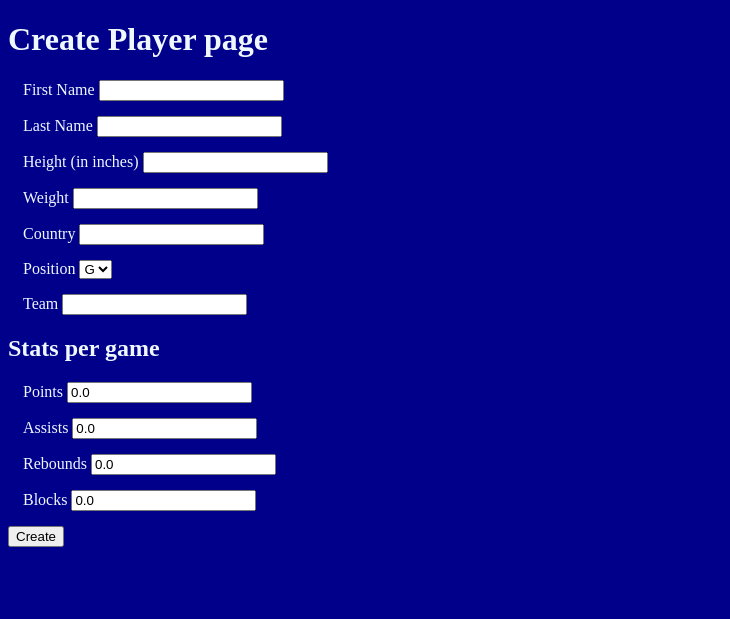
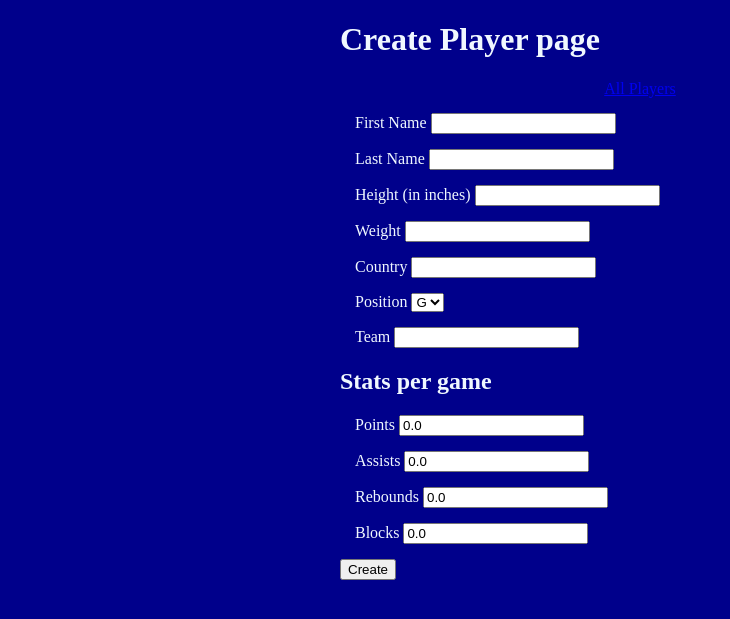
Before and after one commit to Wbradmeyer/chat_bot, a Flask app: page /players/new in a window 1280 px wide. Shown: the top 619 px of the page, without its empty margins (0-730 px from the left). Run offline with Flask 3, Linux system fonts and the light colour scheme; tables that the repository leaves empty or names only in its code hold one stand-in row (values such as "Sample post").

Commit message:
basic nav, centering pages

```diff
--- a/flask_app/static/css/style.css
+++ b/flask_app/static/css/style.css
@@ -1,6 +1,17 @@
 html {
     background-color: darkblue;
     color: aliceblue;
+}
+
+.container {
+    margin: auto;
+    width: 600px;
+}
+
+.nav {
+    display: flex;
+    justify-content: space-evenly;
+    align-items: center;
 }
 
 label {
--- a/flask_app/templates/create_player.html
+++ b/flask_app/templates/create_player.html
@@ -9,8 +9,11 @@
     <title>Create Player</title>
 </head>
 <body>
-    <h1>Create Player page</h1>
     <div class="container">
+        <h1>Create Player page</h1>
+        <div class="nav">
+            <a href="/players/all">All Players</a>
+        </div>
         <div class="card">
             <form action="/players/new" method="post">
                 <label for="first_name">First Name
--- a/flask_app/templates/display_all.html
+++ b/flask_app/templates/display_all.html
@@ -9,8 +9,12 @@
     <title>Dashboard</title>
 </head>
 <body>
-    <h1>Dashboard page</h1>
     <div class="container">
+        <h1>Dashboard page</h1>
+        <div class="nav">
+            <a href="/">Title</a>
+            <a href="/players/new">Create a Player</a>
+        </div>
         <div class="card">
             <table>
                 <thead>
--- a/flask_app/templates/one_player.html
+++ b/flask_app/templates/one_player.html
@@ -9,8 +9,12 @@
     <title>Player Card</title>
 </head>
 <body>
-    <h1>Player Card Page</h1>
     <div class="container">
+        <h1>Player Card Page</h1>
+        <div class="nav">
+            <a href="/">Title</a>
+            <a href="/players/all">All Players</a>
+        </div>
         <div class="card">
             <h2>Name: {{ player.first_name }} {{ player.last_name }}</h2>
             <p>Position: {{ player.position }} | {{ feet }}'{{ inches }}'', {{ player.weight }} lbs</p>
```
